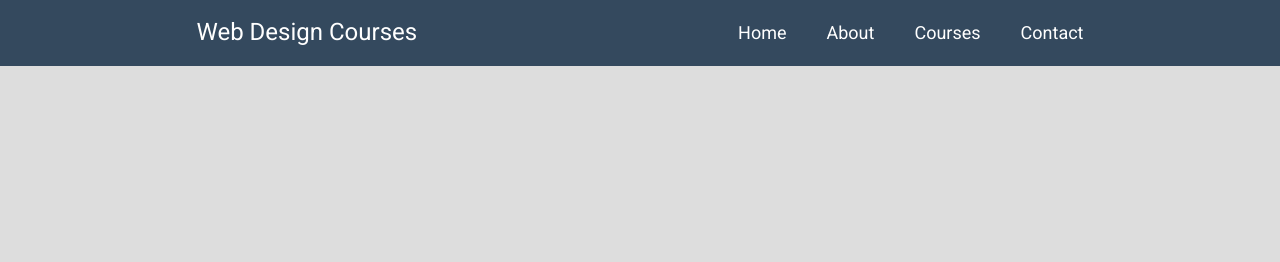
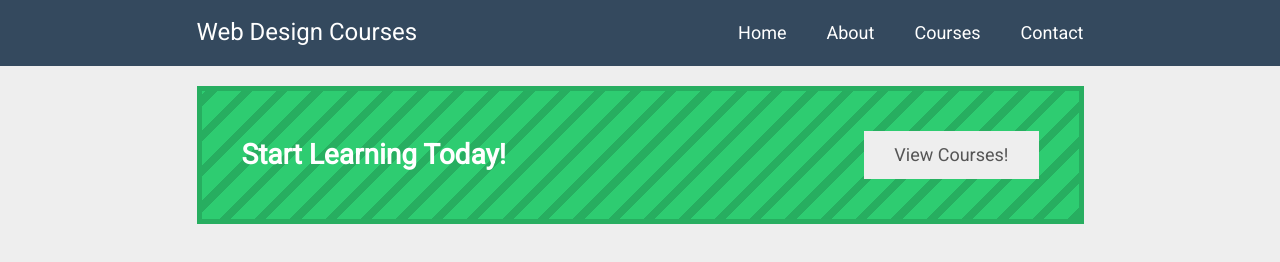
Before and after one commit to LoganRickert/WDCWebsite, a plain HTML site: page index.html in a window 1280 px wide. Drawn offline with Linux system fonts and the light colour scheme.

Commit message:
Added learnmore box

```diff
--- a/css/styles.css
+++ b/css/styles.css
@@ -1,7 +1,7 @@
 
 html {
     font-family: 'Roboto', sans-serif;
-    background: #ddd;
+    background: #eee;
 }
 
 .wrapper {
@@ -67,3 +67,54 @@ header nav ul li:hover > ul {
     position: fixed;
     flex-direction: column;
 }
+
+main {
+    margin: 0px auto;
+    flex: 1 100%;
+}
+
+article {
+    margin: 20px 40px;
+    padding: 40px;
+    flex: 1 100%;
+    background: #fff;
+
+}
+
+.body-learnmore {
+    background: #27ae60;
+    color: #fff;
+    display: flex;
+    align-items: center;
+    border: 5px solid #27ae60;
+
+    background: repeating-linear-gradient(
+      -45deg,
+      #27ae60,
+      #27ae60 8px,
+      #2ecc71 8px,
+      #2ecc71 25px
+    );
+}
+
+.body-learnmore h2 {
+    display: flex;
+    flex-grow: 1;
+    font-weight: bold;
+    font-size: 28px;
+}
+
+.body-learnmore a {
+    font-size: 18px;
+    padding: 0 10px;
+    color: #555;
+    background: #eee;
+    padding: 15px 30px;
+    text-decoration: none;
+    transition: background 0.5s ease, color 0.5s ease;
+}
+
+.body-learnmore a:hover {
+    color: #eee;
+    background: #555;
+}
--- a/index.html
+++ b/index.html
@@ -36,9 +36,14 @@
         </div>
     </header>
     <div class="body-main">
-        <main>
-
-        </main>
+        <div class="wrapper">
+            <main>
+                <article class="body-learnmore">
+                    <h2>Start Learning Today!</h2>
+                    <a href="courses.html">View Courses!</a>
+                </article>
+            </main>
+        </div>
     </div>
     <script src="js/main.js" type="text/javascript"></script>
 </body>
```
